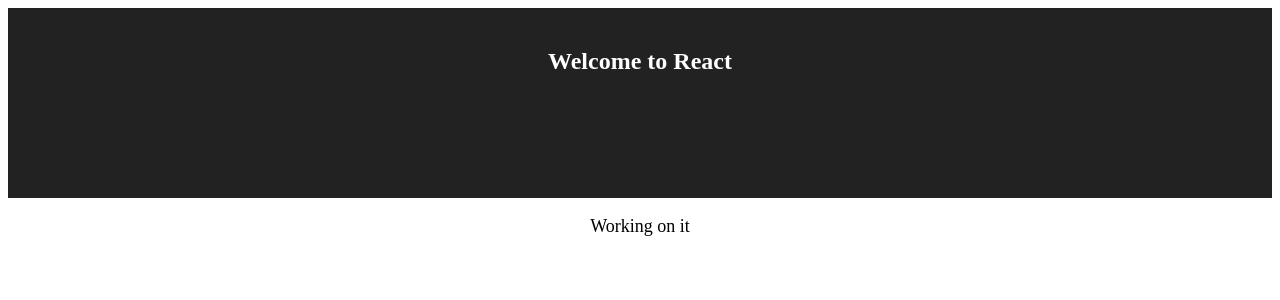
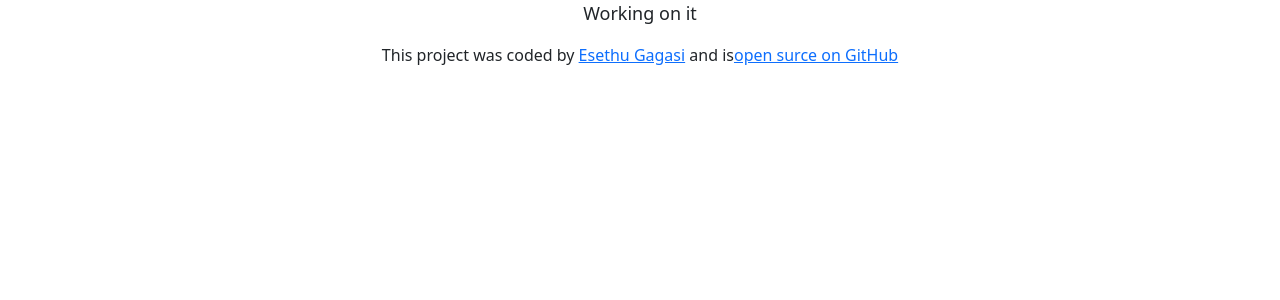
Before and after one commit to esethugagasi/react-weather-app, a React (Create React App) app: page / in a window 1280 px wide. Shown: the top 300 px of the page. Built offline with nearby package versions, Linux system fonts and the light colour scheme.

Commit message:
added bootstrap

```diff
--- a/package.json
+++ b/package.json
@@ -3,6 +3,7 @@
   "version": "0.1.0",
   "private": true,
   "dependencies": {
+    "bootstrap": "^5.3.3",
     "react": "^18.3.1",
     "react-dom": "^18.3.1",
     "react-scripts": "0.9.5"
--- a/src/App.js
+++ b/src/App.js
@@ -5,10 +5,22 @@
   render() {
     return (
       <div className="App">
-        <div className="App-header">
-          <h2>Welcome to React</h2>
+        <div className="container">
+          <p className="App-intro">Working on it</p>
+          <footer>
+            This project was coded by{" "}
+            <a href="https://esethugagasi-porftlio.netlify.app" target="_blank">
+              Esethu Gagasi
+            </a>{" "}
+            and is
+            <a
+              href="https://github.com/esethugagasi/react-weather-app"
+              target="_blank"
+            >
+              open surce on GitHub
+            </a>
+          </footer>
         </div>
-        <p className="App-intro">Working on it</p>
       </div>
     );
   }
```
Also changed, not shown: public/index.html (+0 -10 lines), src/index.js (+6 -8 lines), 1 other file (tests, documents, lock files or other folders).
